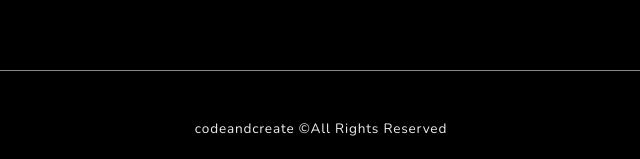
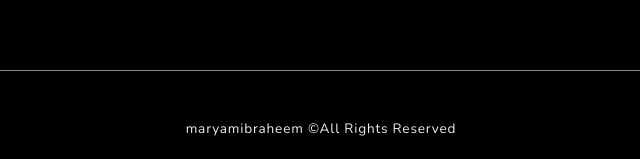
Before and after one commit to flawlessly-flawed/foodwebsite, a plain HTML site: page index.html in a window 1280 px wide. Shown: the part 2428-2587 px from the top of the page, 319-959 px from the left. Drawn offline with nearby package versions, Linux system fonts and the light colour scheme.

Commit message:
Update index.html

```diff
--- a/index.html
+++ b/index.html
@@ -185,7 +185,7 @@
  </form>
 
 <p class="copyright">
-    codeandcreate &copy;All Rights Reserved
+    maryamibraheem &copy;All Rights Reserved
 </p>
 </section>
      <!--end of section 4-->
```
